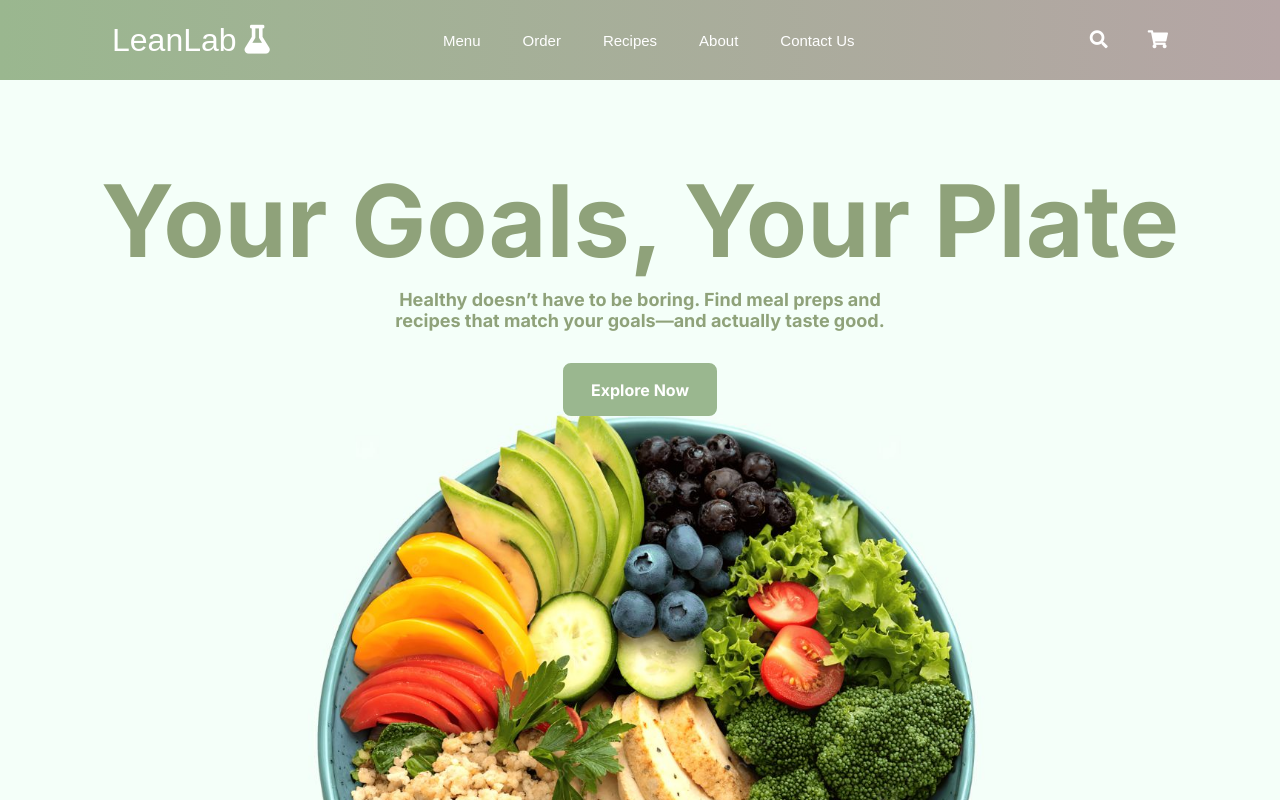
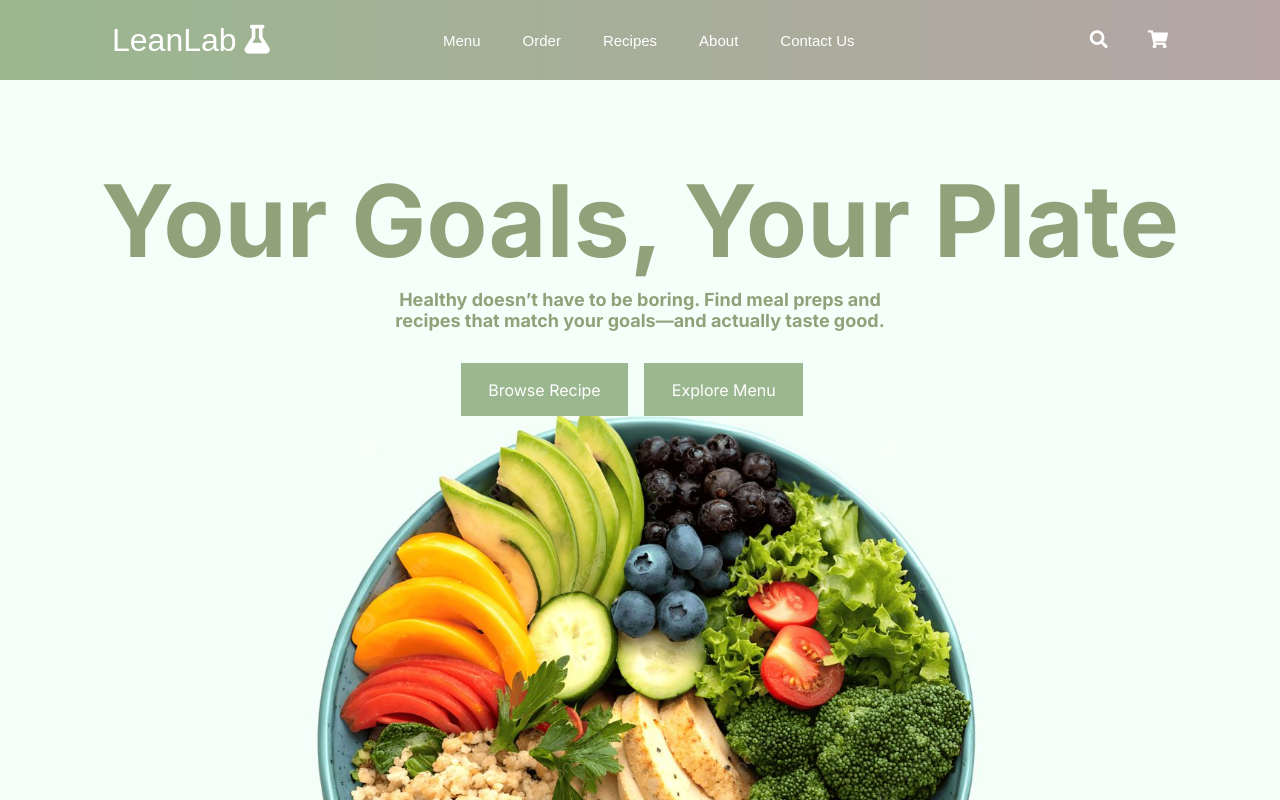
Before and after one commit to WinterSoju/Meal-Prep-UI, a React (Create React App) app: page / in a window 1280 px wide. Shown: the top 800 px of the page. Built offline with nearby package versions, Linux system fonts and the light colour scheme.

Commit message:
added autoplay, new hero button

```diff
--- a/src/components/HeroSection.css
+++ b/src/components/HeroSection.css
@@ -51,17 +51,33 @@
     align-items: center;
     gap: 0.6rem;
     padding: 0.9rem 1.6rem;
-    border-radius: 8px;
     border: 2px solid rgb(154, 183, 143);
     background: rgb(154, 183, 143);
     color: #fff;
-    font-weight: 700;
     font-family: 'Inter', system-ui, -apple-system, BlinkMacSystemFont, 'Segoe UI', Roboto, Helvetica, Arial, sans-serif;
     font-size: 16px;
     cursor: pointer;
     transition: transform 180ms ease, box-shadow 180ms ease, background 180ms ease;
     text-decoration: none;
+    margin-right: 16px;
 }
+
+.btns2{
+    display: inline-flex;
+    align-items: center;
+    gap: 0.6rem;
+    padding: 0.9rem 1.6rem;
+    border: 2px solid rgb(154, 183, 143);
+    background: rgb(154, 183, 143);
+    color: #fff;
+    font-family: 'Inter', system-ui, -apple-system, BlinkMacSystemFont, 'Segoe UI', Roboto, Helvetica, Arial, sans-serif;
+    font-size: 16px;
+    cursor: pointer;
+    transition: transform 180ms ease, box-shadow 180ms ease, background 180ms ease;
+    text-decoration: none;
+    margin-right: 16px;
+}
+
 
 @media screen and (max-width: 960px) {
     .hero-container h1{
--- a/src/components/HeroSection.js
+++ b/src/components/HeroSection.js
@@ -15,9 +15,15 @@ function HeroSection() {
             buttonStyle='btn--outline'
             buttonSize='btn--large'
             >
-                Explore Now
+                Browse Recipe
             </button>
-
+            <button
+            className='btns2'
+            buttonStyle='btn--outline'
+            buttonSize='btn--large'
+            >
+                Explore Menu
+            </button>
         </div>
     </div>
   )
--- a/src/components/Menu.js
+++ b/src/components/Menu.js
@@ -15,7 +15,7 @@ export default function LabTabs() {
   };
 
   return (
-    <Box sx={{ width: '100%', typography: 'body1', py: 4, bgcolor: '#f6faef' }}>
+    <Box sx={{ width: '100%', typography: 'body1', py: 0, bgcolor: '#f6faef' }}>
       <Typography variant="h4" align="center" bgcolor= '#f6faef' sx={{
         mb: 4,
         fontWeight: '300',
--- a/src/components/Testimonial.css
+++ b/src/components/Testimonial.css
@@ -1,6 +1,6 @@
 .testimonial {
   padding: 2rem 1rem;
-  background-color: #f6faef;
+  background-color: #dce2d1;
 }
 
 .testimonial .swiper {
@@ -67,7 +67,7 @@
 
 .testimonial-card__description {
   font-family: 'Inter', system-ui, sans-serif;
-  font-size: 24px;
+  font-size: 16px;
   margin-bottom: 1rem;
 }
 
--- a/src/components/testimonial.js
+++ b/src/components/testimonial.js
@@ -1,7 +1,7 @@
 import React from 'react'
 import './Testimonial.css';
 import TestimonialItem from './TestimonialItem';
-import { Navigation, Pagination, Scrollbar, A11y } from 'swiper/modules';
+import { Navigation, Pagination, Scrollbar, A11y, Autoplay, EffectCoverflow } from 'swiper/modules';
 import { Swiper, SwiperSlide } from 'swiper/react';
 
 // Import Swiper styles
@@ -15,15 +15,16 @@ return (
     <section className="testimonial">
         <h1 className="testimonial-heading">WHAT OUR CUSTOMERS SAY</h1>
         <Swiper
-        modules={[Navigation, Scrollbar, A11y]}
-        spaceBetween={20}
+        modules={[Navigation, A11y, Autoplay]}
+        spaceBetween={5}
         slidesPerView={"auto"}
         navigation
         centeredSlidesBounds={true}
         pagination={{ clickable: true }}
-        scrollbar={{ draggable: true }}
+        autoplay={{ delay: 2000, disableOnInteraction: false }}
         onSwiper={(swiper) => console.log(swiper)}
         onSlideChange={() => console.log('slide change')}
+
         breakpoints={{
             1024: {
                 slidesPerView: 3,
@@ -34,13 +35,12 @@ return (
                 spaceBetween: 20,
             },
             0: {
-                slidesPerView: "auto",
+                slidesPerView: 1,
                 spaceBetween: 10,
         },
   }}
         style={{
-                    backgroundColor: "#f5ffe7",
-
+                    backgroundColor: "#dce2d1",
                     fontSize: "20px",
                     fontFamily: "'Inter', system-ui, -apple-system, BlinkMacSystemFont, 'Segoe UI', Roboto, Helvetica, Arial, sans-serif",
                     color: "#ffffff"
@@ -79,7 +79,7 @@ return (
         <SwiperSlide>
             <TestimonialItem
                 feedback="The customizable plans allowed me to find meals that fit my dietary needs perfectly."
-                authorImage="/author4.jpg"
+                authorImage="/customers/michaelbrown.jpg"
                 authorName="Michael Brown"
                 name="Michael Brown"
                 role="Athlete"
@@ -89,7 +89,7 @@ return (
         <SwiperSlide>
             <TestimonialItem
                 feedback="Fast delivery and fresh ingredients every time. This service has made my life so much easier!"
-                authorImage="/author5.jpg"
+                authorImage="/customers/sarahdavis.jpg"
                 authorName="Sarah Davis"
                 name="Sarah Davis"
                 role="Mom on the Go"
```
Also changed, not shown: public/customers/michaelbrown.jpg (added), 1 other file (tests, documents, lock files or other folders).
